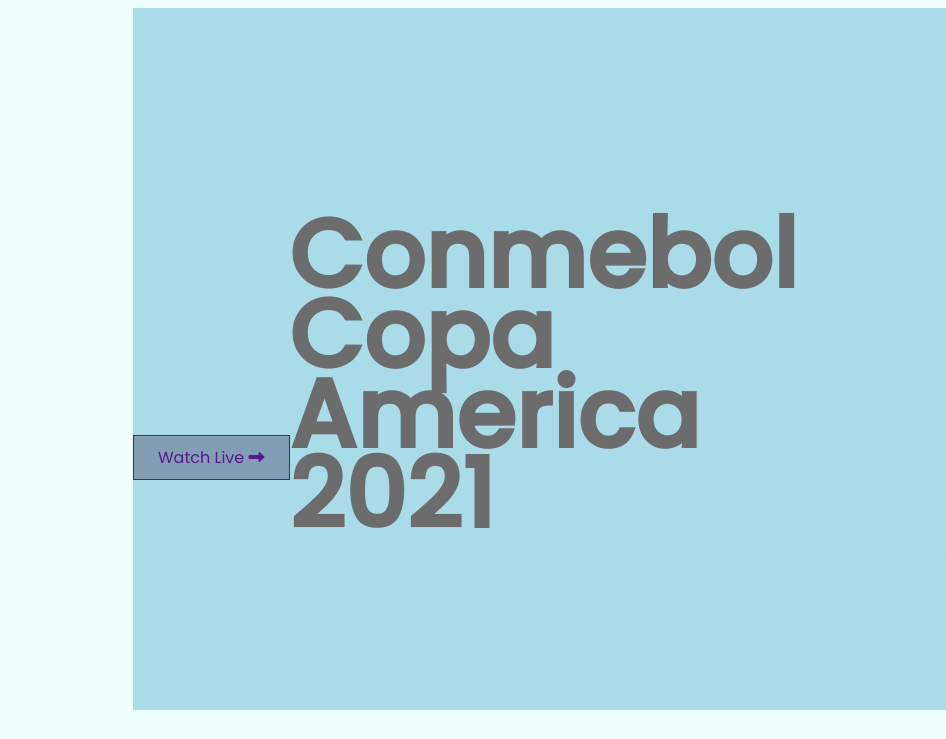
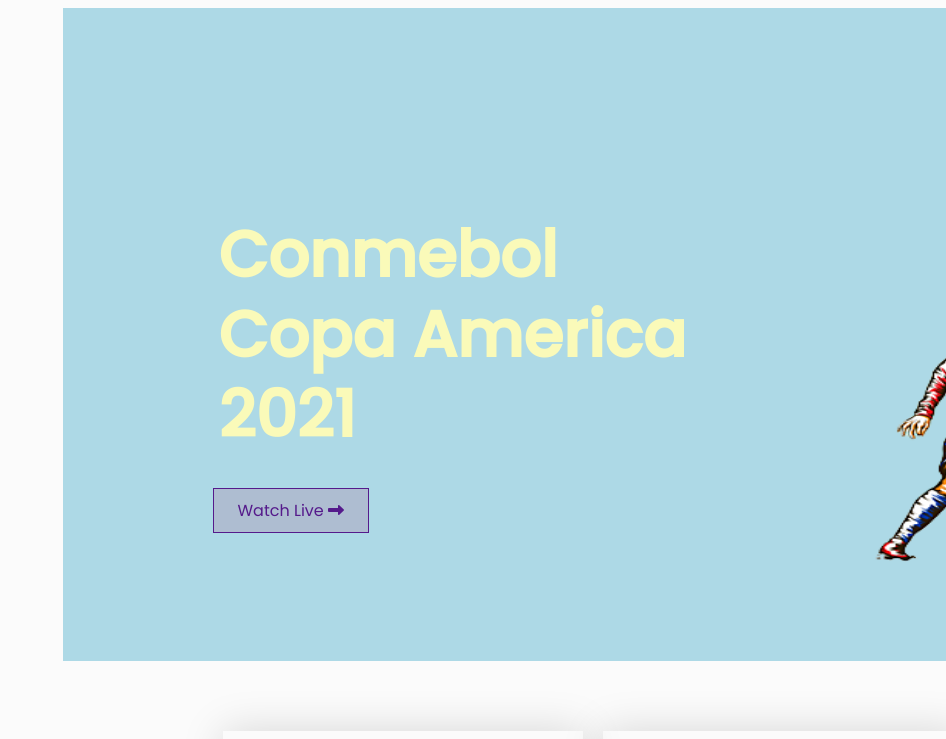
Before and after one commit to Tanha234/responsive-football, a plain HTML site: page index.html in a window 1280 px wide. Shown: the top 739 px of the page, without its empty margins (334-1280 px from the left). Drawn offline with Linux system fonts and the light colour scheme.

Commit message:
fornatate

```diff
--- a/index.html
+++ b/index.html
@@ -17,17 +17,17 @@
         <section class="container">
             <!-- ---- Banner part---- -->
              <div class="banners">
-                 <div class="banner">
-                <div class="banner-title">
-                    <h2>Conmebol
+
+
+                    <h2 class="banner-title">Conmebol
                       Copa America
                       2021
                       </h2>
-                    </div>
-                      <div class="banner-link">
-                      <a href="">Watch Live
+
+                      <!-- <div class="banner-link"> -->
+                      <a class="banner-link" href="">Watch Live
                       <i class="fas fa-long-arrow-alt-right"></i></a>
-                    </div>
+
                     </div>
 
 
--- a/style.css
+++ b/style.css
@@ -12,7 +12,7 @@
         margin-left: 793px;
 
 
-        background-color: azure;
+        background-color:rgba(224, 222, 219, 0.103);
      }
 
 
@@ -34,27 +34,35 @@
         flex-direction:column;
     }
      */
+     .container{
+       display: flex;
+       width:1440px;
+       background-color: rgba(127, 198, 219, 0.623);
+
+
+     }
 
 
 .banners{
-    background-color: rgba(127, 198, 219, 0.623);
-    display: flex;
+    /* background-color: rgba(127, 198, 219, 0.623); */
     justify-content: center;
 }
 
-  .banner-link a,.highlight-text a{
+  .banners a,.highlight-text a{
     text-decoration: none;
     border:1px solid;
-    background-color: rgb(131, 158, 180);
+    background-color: #aebdd1;
     padding: 10px 24px;
     width: 168px;
     height: 44px;
     font-size: 16px;
+    justify-content: center;
+
 }
 
 
 
-.banner .banner-title{
+.banner-title{
     Width:485px;
     Height:230px;
     font-size: 64px;
@@ -63,11 +71,13 @@
     margin-top: 207px;
     margin-left: 156px;
     margin-right: 102px;
+    color: rgb(250, 250, 185);
 }
 
 
   .banner-link{
       margin-bottom: 239px;
+      margin-left:150px;
 
   }
 
```
